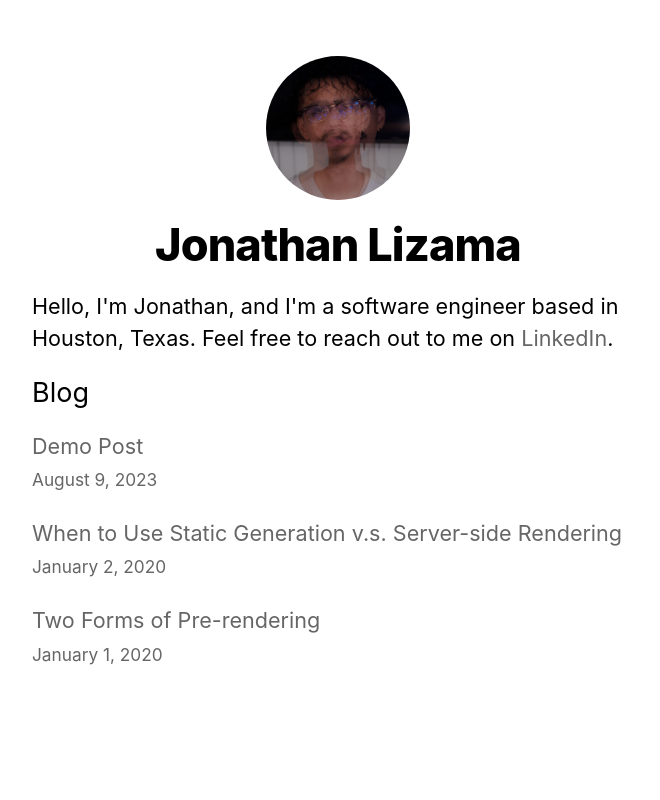
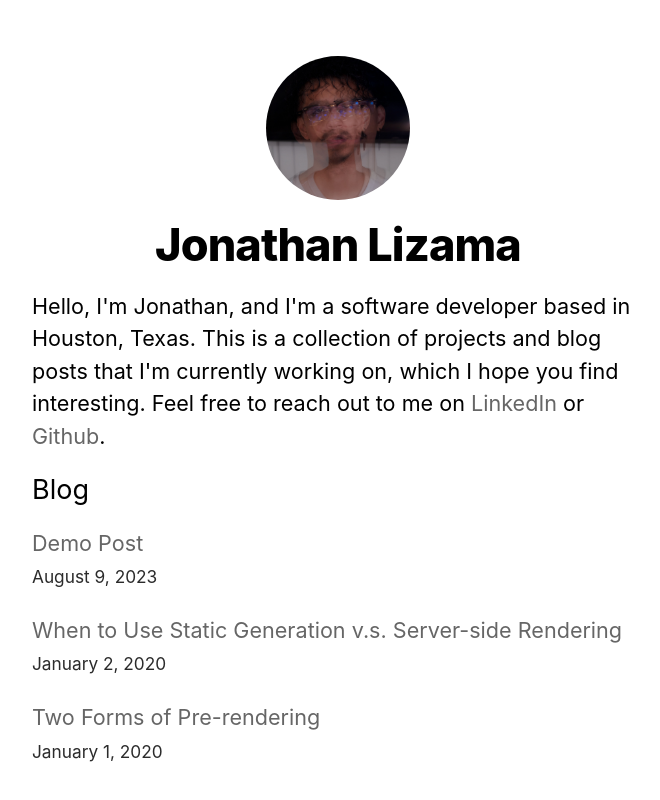
Before and after one commit to wavesco/next-blog, a Next.js app: page / in a window 1280 px wide. Shown: the part 798-1598 px from the top of the page, without its empty margins (302-962 px from the left). Before the commit the page ends 1575 px from the top, so only its background shows below. Built offline with nearby package versions, Linux system fonts and the light colour scheme.

Commit message:
changed dark mode icon, changed bio

```diff
--- a/components/button.js
+++ b/components/button.js
@@ -2,8 +2,8 @@
 import React from 'react';
 import { useTheme } from "next-themes";
 import IconButton from '@mui/material/IconButton';
-import Brightness4Icon from '@mui/icons-material/Brightness4';
-import Brightness7Icon from '@mui/icons-material/Brightness7';
+import Brightness2SharpIcon from '@mui/icons-material/Brightness2Sharp';
+import Brightness7SharpIcon from '@mui/icons-material/Brightness7Sharp';
 
 const Button = () => {
     const { systemTheme, theme, setTheme } = useTheme();
@@ -15,7 +15,7 @@ const Button = () => {
             onClick={() => currentTheme === "dark" ? setTheme('light') : setTheme("dark")}
             className='bg-gray-800 dark:bg-gray-50 hover:bg-gray-600 dark:hover:bg-gray-300 transition-all duration-100 text-white dark:text-gray-800 rounded-full p-2 absolute bottom-32 right-32'
         >
-            {currentTheme === "dark" ? <Brightness7Icon /> : <Brightness4Icon />}
+            {currentTheme === "dark" ? <Brightness7SharpIcon /> : <Brightness2SharpIcon />}
         </IconButton>
     );
 }
--- a/components/layout.js
+++ b/components/layout.js
@@ -5,15 +5,9 @@ import utilStyles from '../styles/utils.module.css';
 import Link from 'next/link';
 import HomeIcon from '@mui/icons-material/Home';
 import IconButton from '@mui/material/IconButton';
-import {Roboto} from "next/font/google"
 import Button from '../components/button'
 import { motion } from "framer-motion"
 import ScrollAnimation from './scrollanimation';
-
-const roboto = Roboto({
-  weight:"900",
-  subsets:["latin"]
-})
 
 const name = 'Jonathan Lizama';
 export const siteTitle = 'Portfolio';
@@ -26,8 +20,8 @@ export default function Layout({ children, home }) {
       <Head>
         <link rel="icon" href="/favicon.ico" />
         <meta
-          name="description"
-          content="Learn how to build a personal website using Next.js"
+          name="portfolio"
+          content="personal website portfolio using Next.js"
         />
         <meta
           property="og:image"
@@ -39,8 +33,6 @@ export default function Layout({ children, home }) {
         <meta name="twitter:card" content="summary_large_image" />
       </Head>
       <main className="flex items-left justify-left h-screen flex-col">
-        <h2 className={`${roboto.className} text-4xl sm:text-6xl md:text-9xl text-center text-gray-800`}></h2>
-        <h2 className={`${roboto.className} text-4xl sm:text-6xl md:text-9xl text-center text-white `}></h2>
         <Button/>
       </main>
       <header className={styles.header}>
--- a/pages/index.js
+++ b/pages/index.js
@@ -22,9 +22,12 @@ export default function Home({ allPostsData }) {
       </Head>
       <section className={utilStyles.headingMd}>
         <p>
-          Hello, I'm Jonathan, and I'm a software engineer based in Houston, Texas.
+          Hello, I'm Jonathan, and I'm a software developer based in Houston, Texas.
+          This is a collection of projects and blog posts that I'm currently working on, which I hope you find interesting.
           Feel free to reach out to me on {' '}
-          <a href="https://www.linkedin.com/in/jonathan-lizama"> LinkedIn</a>.
+          <a href="https://www.linkedin.com/in/jonathan-lizama"> LinkedIn </a>
+          or {' '}
+          <a href="https://github.com/wavesco/"> Github</a>.
         </p>
       </section>
       <section className={`${utilStyles.headingMd} ${utilStyles.padding1px}`}>
--- a/styles/utils.module.css
+++ b/styles/utils.module.css
@@ -33,6 +33,7 @@
     color: inherit;
   }
 
+
   .padding1px {
     padding-top: 1px;
   }
@@ -48,5 +49,5 @@
   }
 
   .lightText {
-    color: #666;
+    color: #2b2b2b;
   }
```
